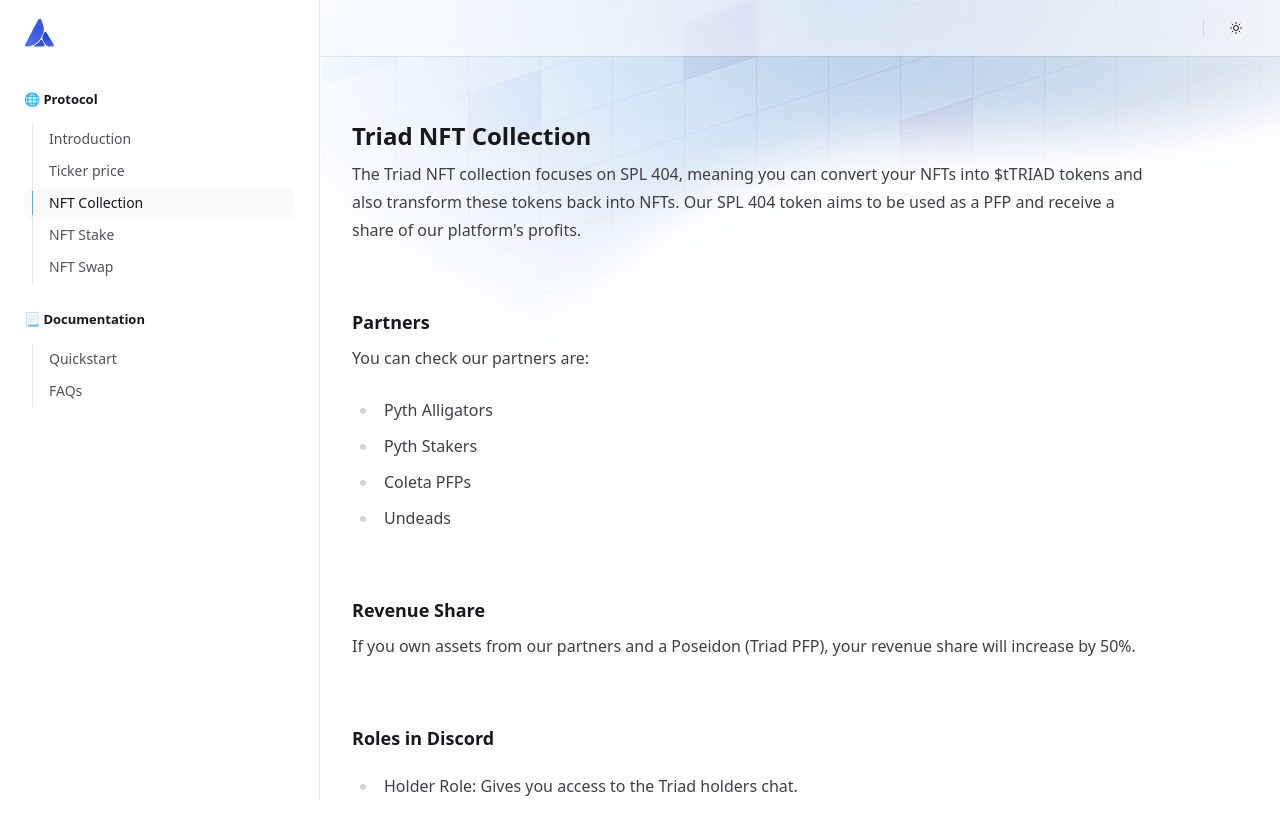
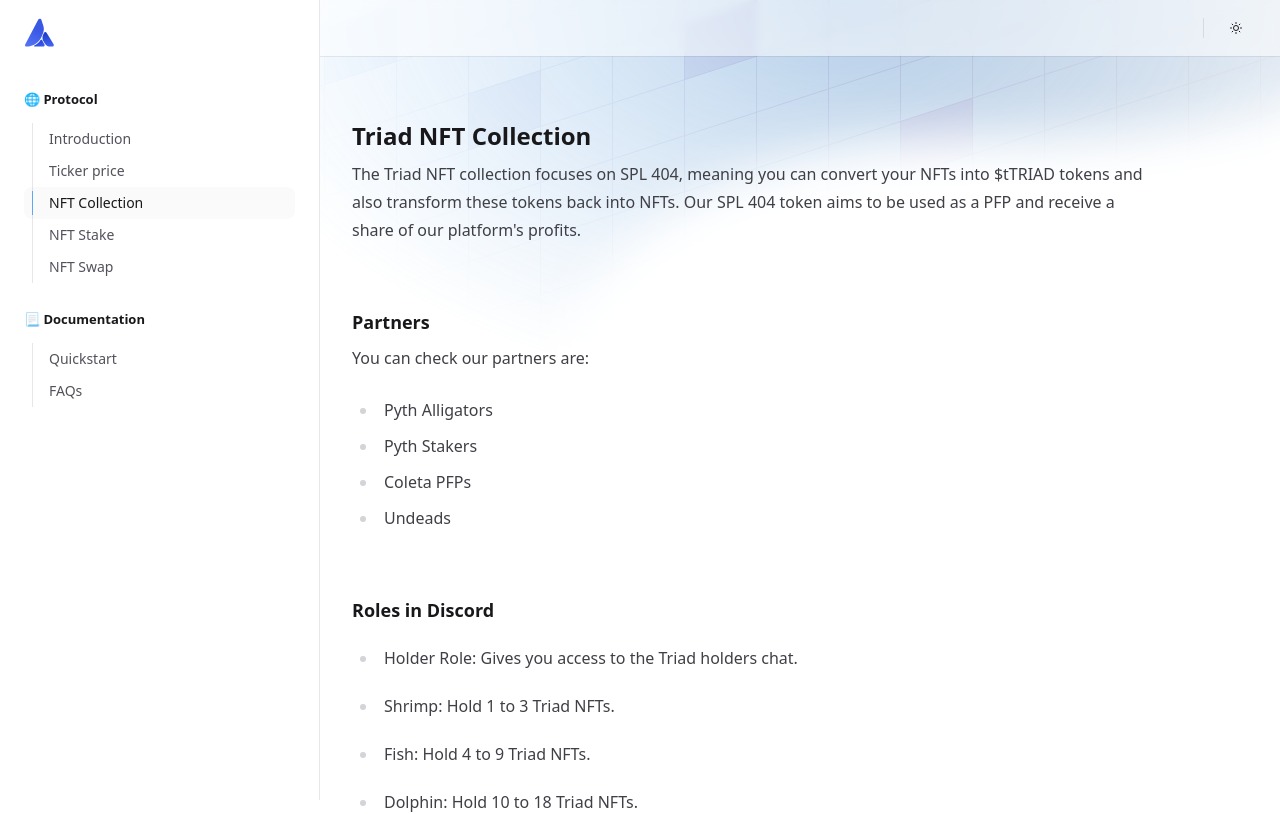
Before and after one commit to triadxyz/docs, a Next.js app: page /nft-collection in a window 1280 px wide. Shown: the top 814 px of the page. Built offline with nearby package versions, Linux system fonts and the light colour scheme.

Commit message:
adjust collection

```diff
--- a/src/pages/nft-collection.mdx
+++ b/src/pages/nft-collection.mdx
@@ -18,10 +18,6 @@
 - Coleta PFPs
 - Undeads
 
-## Revenue Share
-
-If you own assets from our partners and a Poseidon (Triad PFP), your revenue share will increase by 50%.
-
 ## Roles in Discord
 
 - Holder Role: Gives you access to the Triad holders chat.
```
